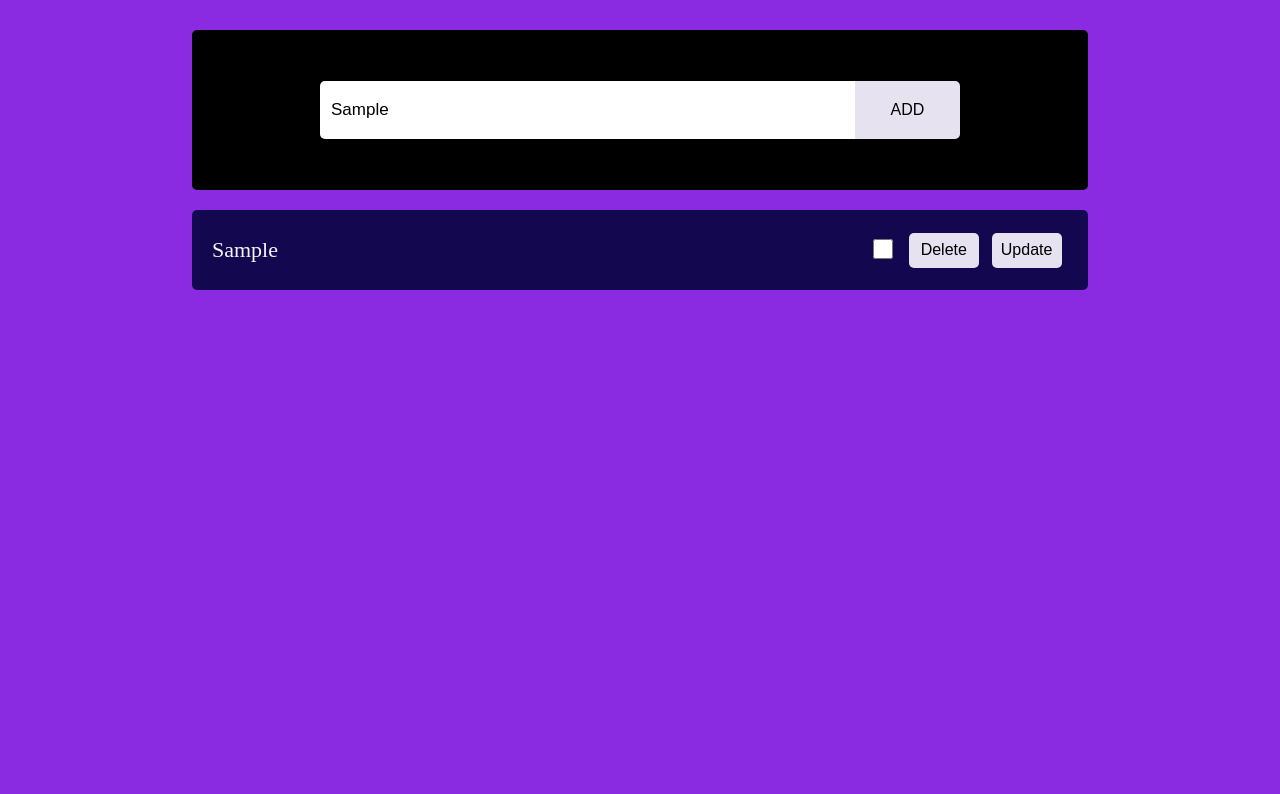
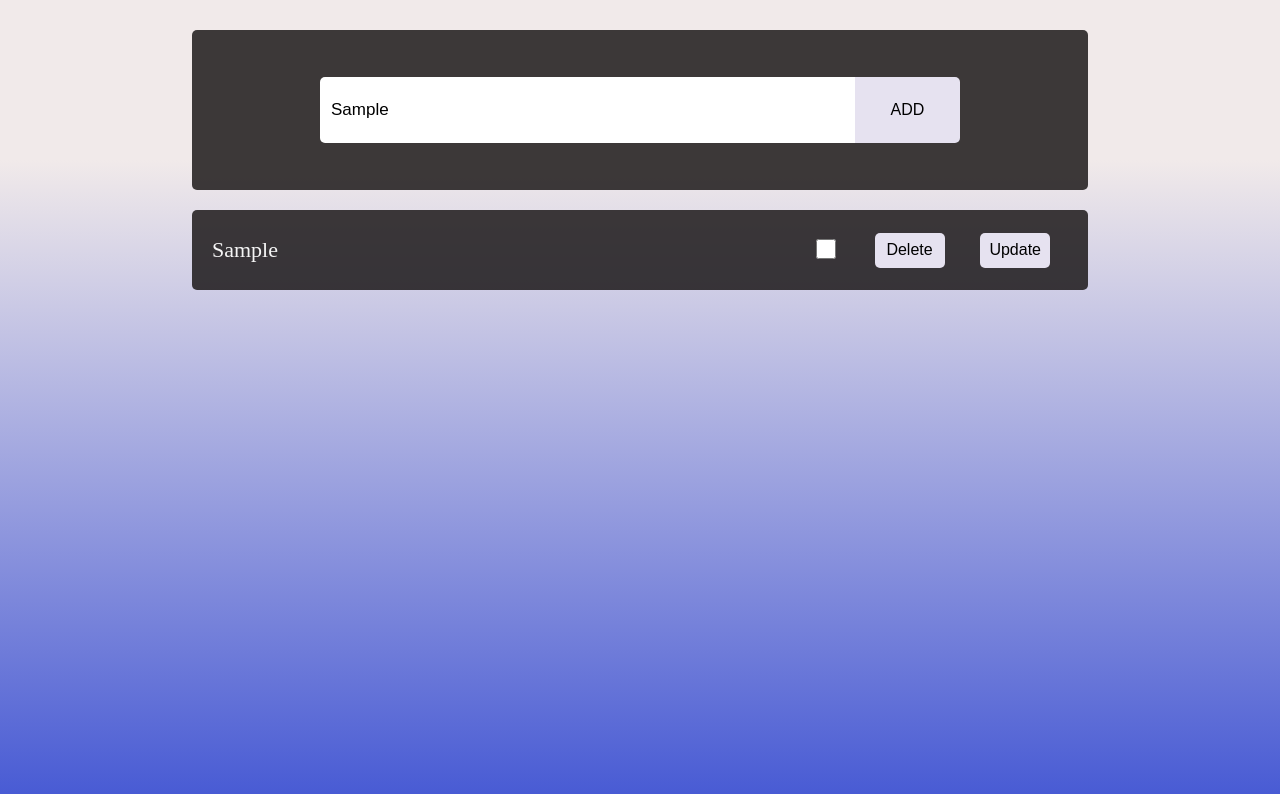
Before and after one commit to olaoluwaayanbola/todotypescript, a React (Create React App) app: page / in a window 1280 px wide. Both pictures are taken after typing "Sample" into the empty fields and a click on the button "ADD". Shown: the top 794 px of the page. Built offline with nearby package versions, Linux system fonts and the light colour scheme.

Commit message:
Updating UI

```diff
--- a/src/App.module.css
+++ b/src/App.module.css
@@ -11,7 +11,7 @@
   width: 100%;
   height: 20vh;
   border-radius: 5px;
-  background-color: black;
+  background-color: rgba(23, 20, 20, 0.828);
 }
 .Task {
   width: 100%;
--- a/src/Component/Input/Input.module.css
+++ b/src/Component/Input/Input.module.css
@@ -1,16 +1,16 @@
 .InputContainer {
+  width: 100%;
+  display: flex;
+  min-height: 20vh;
+  align-items: center;
+  justify-content: center;
+}
+.InputBox {
+  width: 50vw;
+  height: 8vh;
   display: flex;
   align-items: center;
   justify-content: center;
-  width: 100%;
-  min-height: 20vh;
-}
-.InputBox {
-  display: flex;
-  align-items: center;
-  justify-content: center;
-  height: 7vh;
-  width: 50vw;
 }
 .InputBox input {
   outline: none;
@@ -18,15 +18,15 @@
   width: inherit;
   font-size: 17px;
   padding: 0 10px;
+  border-top-left-radius: 5px;
   border: 1px solid transparent;
   border-bottom-left-radius: 5px;
-  border-top-left-radius: 5px;
 }
 .InputBox button {
   width: 10vw;
   border: none;
   font-size: 16px;
-  min-height: 7.3vh;
+  min-height: 8.3vh;
   transition: ease-in 0.2s;
   border-top-right-radius: 5px;
   border-bottom-right-radius: 5px;
--- a/src/Component/Task/Task.module.css
+++ b/src/Component/Task/Task.module.css
@@ -8,31 +8,45 @@
   color: whitesmoke;
   align-items: center;
   justify-content: space-between;
-  background-color: rgb(19, 8, 79);
+  background-color: rgba(23, 20, 20, 0.828);
 }
 .Value {
   flex: 4 0 60%;
 }
 .Function {
-  flex: 1 0 20%;
+  flex: 1 2 30%;
   display: flex;
   align-items: center;
   justify-content: space-around;
 }
 .Function input {
+  width: 20px;
   height: 20px;
-  width: 20px;
 }
 .Function button {
+  width: 70px;
+  height: 35px;
+  border: none;
+  font-size: 16px;
+  border-radius: 5px;
   transition: ease-in 0.2s;
-  border-radius: 5px;
   background-color: rgb(230, 226, 240);
-  font-size: 16px;
-  height: 35px;
-  width: 70px;
-  border: none;
 }
 .Function button:hover {
   cursor: pointer;
   background-color: rgb(196, 192, 206);
 }
+.ModalClass {
+  width: 100%;
+}
+
+@media only screen and (max-width: 500px) {
+  .Function button {
+    width: 50px;
+    height: 30px;
+    font-size:14px;
+  }
+  .Function {
+    flex: 1 2 60%;
+  }
+}
--- a/src/Component/Task/Task.tsx
+++ b/src/Component/Task/Task.tsx
@@ -28,12 +28,16 @@ export const Task = ({ items, setRemove, filter }: Props) => {
   return (
     <div className={TaskStyle.TaskContianer}>
       <div className={TaskStyle.Value}>
-        {checked ?
-          <s>{edit}</s>
-          : checked ?
+        {
+          checked ? <s>{edit}</s> : checked ?
             <span>{inputsetState.input}</span> : <span>{edit}</span>
         }
-        {update ? <input type="text" value={edit} onChange={handleEdit} /> : null}
+        {
+          update &&
+          <div className="ModalClass">
+            <input type="text" value={edit} onChange={handleEdit} />
+          </div>
+        }
       </div>
       <div className={TaskStyle.Function}>
         <div className={TaskStyle.Check}>
--- a/src/index.css
+++ b/src/index.css
@@ -2,5 +2,9 @@ body {
   margin: 0;
   padding: 0;
   width: 100%;
-  background-color: blueviolet;
+  height: 100%;
+  background: #0022ff;
+  background: linear-gradient(90deg, #475ad4 0%, #f1eaea 80%);
+  background: -webkit-linear-gradient(90deg, #475ad4 0%, #f1eaea 80%);
+  background: -moz-linear-gradient(90deg, #475ad4 0%, #f1eaea 80%);
 }
```
